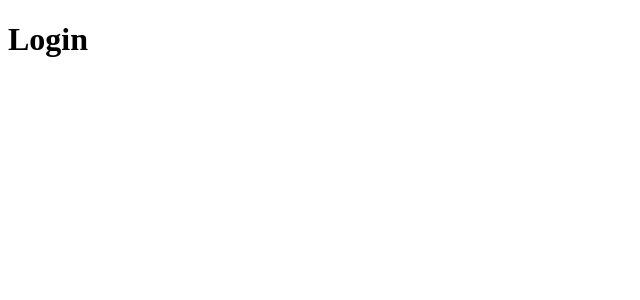
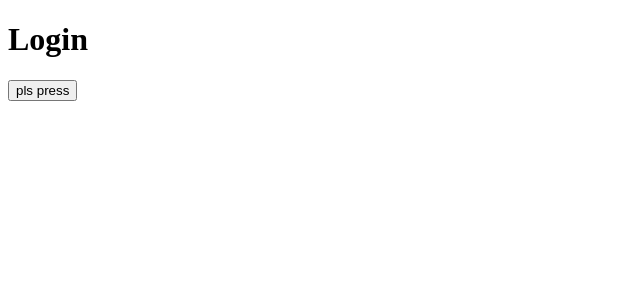
Before and after one commit to Nasirjamaelmi/JkpgCity, a SvelteKit app in the folder Frontend/: page /login in a window 1280 px wide. Shown: the top 300 px of the page, without its empty margins (0-640 px from the left). Built offline with nearby package versions, Linux system fonts and the light colour scheme.

Commit message:
Added button

```diff
--- a/Frontend/src/routes/login/+page.svelte
+++ b/Frontend/src/routes/login/+page.svelte
@@ -1 +1,4 @@
 <h1>Login</h1>
+<button>pls press</button>
+
+<!-- script nr1 html nr 2 css nr 3  -->
```
